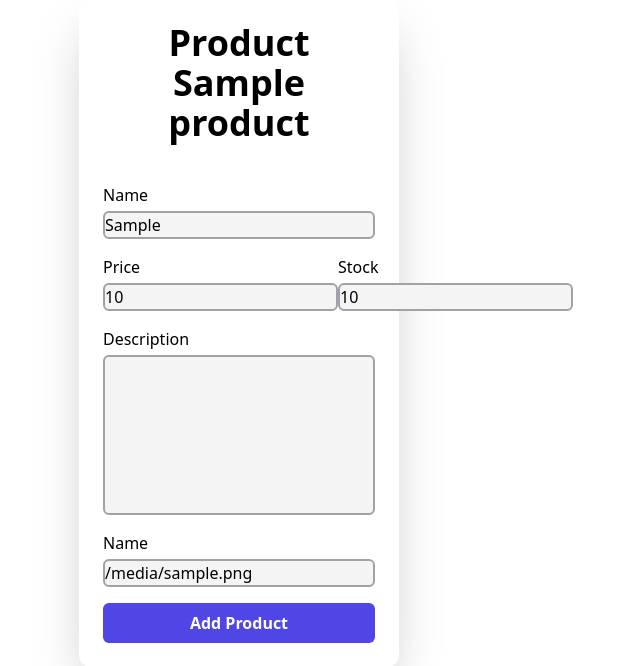
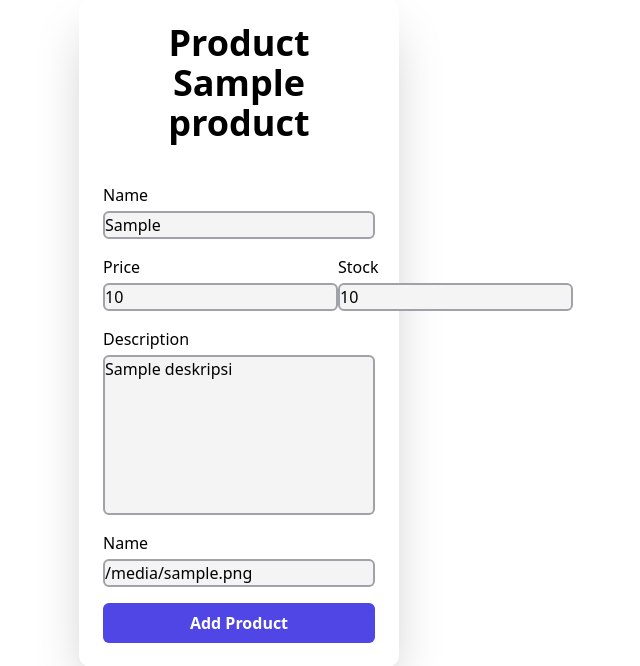
Before and after one commit to b4-solid/b4solid, a Django app: template b4solid/administration/templates/edit_product.html in a window 1280 px wide. Shown: the part 67-733 px from the top of the page, without its empty margins (401-1041 px from the left). Run offline with Django 4.2, Linux system fonts and the light colour scheme; the template is opened without the code that fills it: most values are stand-ins (such as "Sample title", 1, 10 or a date in 2020); some libraries are stand-ins or nearby versions.

Commit message:
fix Build #2

```diff
--- a/b4solid/administration/templates/edit_product.html
+++ b/b4solid/administration/templates/edit_product.html
@@ -25,11 +25,11 @@
         </div>
         <div class="flex flex-col space-y-1">
           <label for="deskripsi" class="">Description</label>
-          <textarea class="border-zinc-400 border-2 rounded-md bg-zinc-100 h-40 resize-none" name="deskripsi" value={{ product.deskripsi }}></textarea>
+          <textarea class="border-zinc-400 border-2 rounded-md bg-zinc-100 h-40 resize-none" name="deskripsi" >{{ product.deskripsi }}</textarea>
         </div>
         <div class="flex flex-col space-y-1">
           <label for="imageLink" class="">Name</label>
-          <input type="url" class="border-zinc-400 border-2 rounded-md bg-zinc-100" placeholder="https://example.com" value={{ product.imageLink }} name="imageLink">
+          <input type="url" class="border-zinc-400 border-2 rounded-md bg-zinc-100" placeholder="https://example.com" name="imageLink" value={{ product.imageLink }}>
         </div>
       <button class="bg-indigo-600 p-2 mt-8 rounded-md flex items-center justify-center font-bold text-white" type="submit">Add Product</button>
     </form>
```
